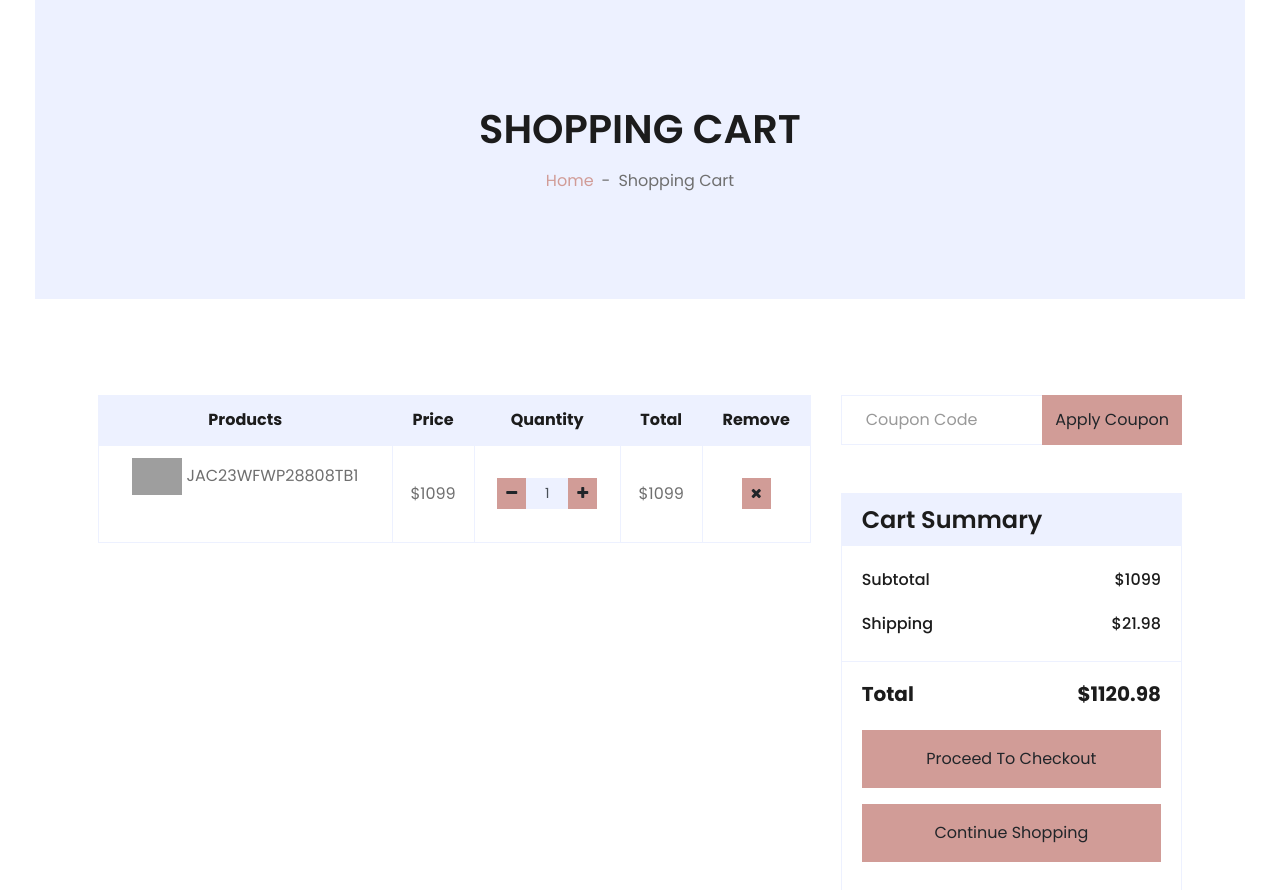
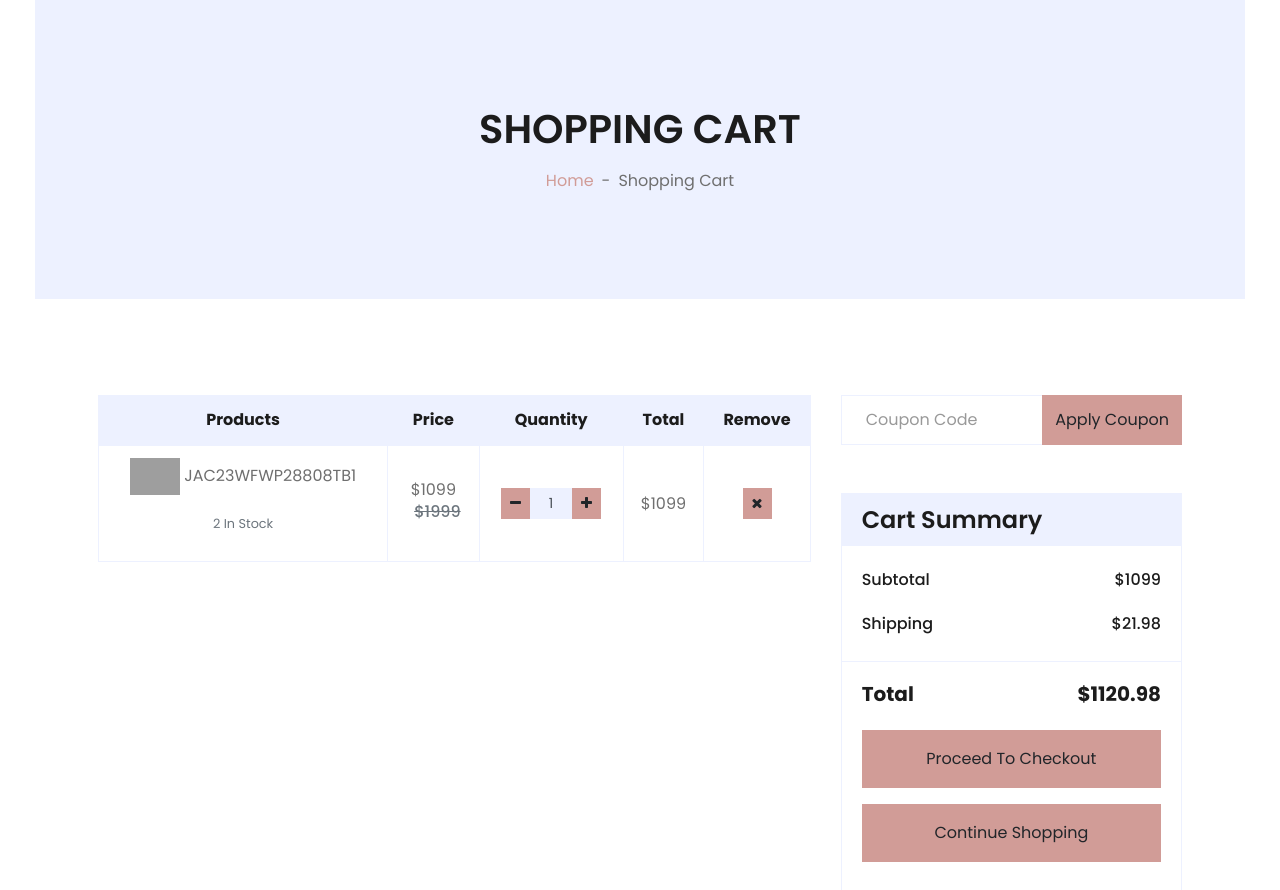
Before and after one commit to Mmy2000/e_commerce, a Django app: page /cart/ in a window 1280 px wide. Shown: the part 625-1515 px from the top of the page. Run offline with Django 4.2, Linux system fonts and the light colour scheme; a user stored in the database is signed in; data comes from the database, SQL or seed files in the repository; both versions use the stored data as it was after the commit; data that the repository does not hold is empty; parts of the project's set-up code (start-up, migrations or seed data) failed here and were passed over; some libraries are stand-ins or nearby versions; grey boxes are pictures that could not be loaded.

Commit message:
updating

```diff
--- a/carts/templates/carts/cart.html
+++ b/carts/templates/carts/cart.html
@@ -44,10 +44,12 @@
                                 {{item.variation_value|capfirst}}<br>
                                 {% endfor %}
                                 {% endif %}
+                                {{cart_item.product.stock}} In Stock
                             </p>
                         </td>
                         {% if cart_item.product.discount %}
-                        <td class="align-middle">${{cart_item.product.discount}}</td>
+                        <td class="align-middle">${{cart_item.product.discount}}<br><h6 class="text-muted ml-2"><del>${{cart_item.product.price}}</del></h6></td>
+
                         {% else %}
                         <td class="align-middle">${{cart_item.product.price}}</td>
                         {% endif %}
@@ -61,6 +63,7 @@
                                 </div>
                                 <input type="text" class="form-control form-control-sm bg-secondary text-center"
                                     value="{{cart_item.quantity}}">
+                                {% if cart_item.quantity < cart_item.product.stock %}
                                 <div class="input-group-btn">
                                     <form action="{% url 'carts:add_cart' cart_item.product.id %}" method="POST">
                                         {% csrf_token %}
@@ -73,6 +76,8 @@
                                                 class="fa fa-plus"></i> </button>
                                     </form>
                                 </div>
+                                {% else %}
+                                {% endif %}
                             </div>
                         </td>
                         <td class="align-middle">${{cart_item.sub_total}}</td>
--- a/orders/templates/order_complete.html
+++ b/orders/templates/order_complete.html
@@ -79,9 +79,9 @@
                                                     </p>
                                                 </td>
                                                 {% if cart_item.product.discount %}
-                                                <td class="align-middle">${{cart_item.product.discount}}</td>
+                                                <td class="align-middle">${{cart_item.product.discount}} x {{cart_item.quantity}}</td>
                                                 {% else %}
-                                                <td class="align-middle">${{cart_item.product.price}}</td>
+                                                <td class="align-middle">${{cart_item.product.price}} x {{cart_item.quantity}}</td>
                                                 {% endif %}
                                                 <td class="align-middle">
                                                     <div class="input-group quantity mx-auto" style="width: 100px;">
--- a/orders/views.py
+++ b/orders/views.py
@@ -126,7 +126,7 @@ def payments(request):
     CartItem.objects.filter(user=request.user).delete()
 
     # Send order recieved email to customer
-
+    '''
     mail_subject = 'Thank you for your order!'
     message = render_to_string('order_recieved_email.html', {
         'user': request.user,
@@ -135,7 +135,7 @@ def payments(request):
     to_email = request.user.email
     send_email = EmailMessage(mail_subject, message, to=[to_email])
     send_email.send()
-
+    '''
     # Send order number and transaction id back to sendData method via JsonResponse
     data = {
         'order_number': order.order_number,
```
Also changed, not shown: db.sqlite3.
